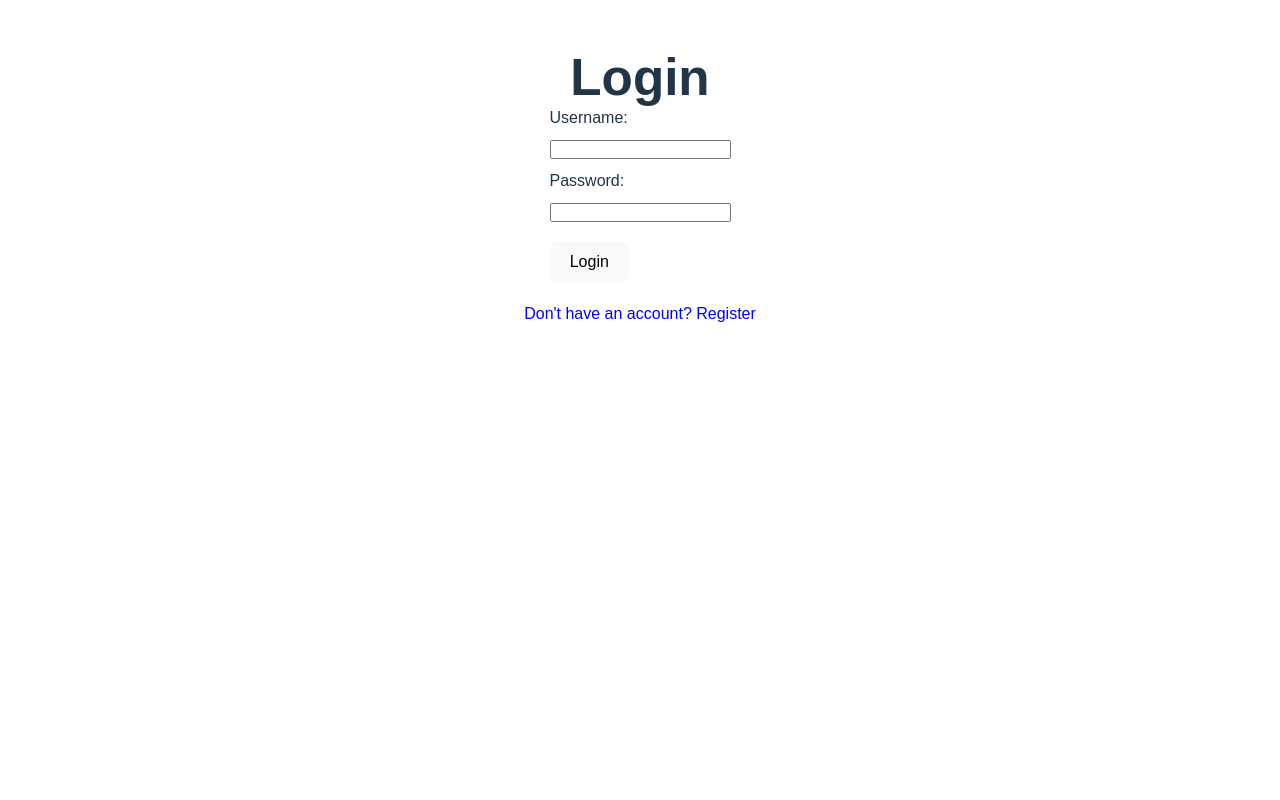
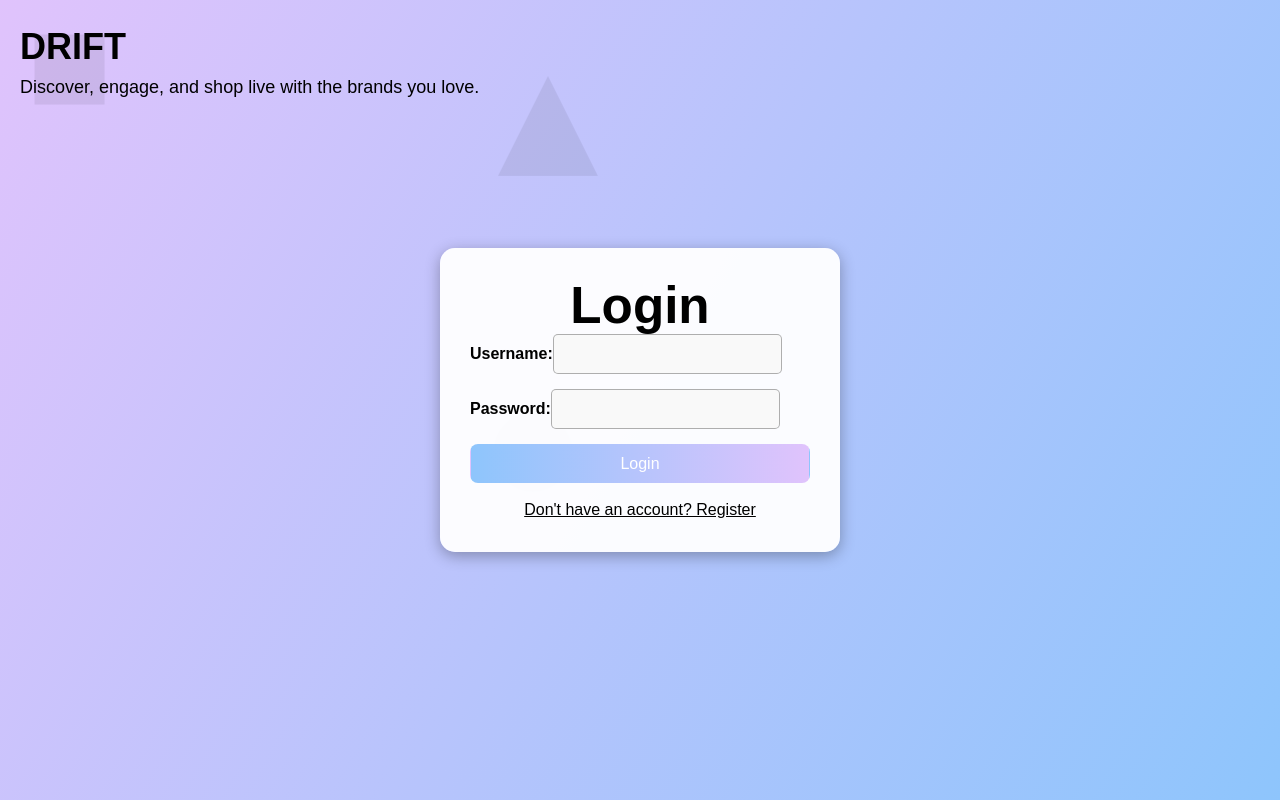
Before and after one commit to ojaskandy/drift-app, a React (Vite) app in the folder frontend/: page / in a window 1280 px wide. Built offline with nearby package versions, Linux system fonts and the light colour scheme; no server answers.

Commit message:
better design

```diff
--- a/frontend/src/pages/Login.css
+++ b/frontend/src/pages/Login.css
@@ -1,28 +1,124 @@
+/* Main Login Container */
 .login-container {
   display: flex;
   flex-direction: column;
+  align-items: center;
   justify-content: center;
-    align-items: center;
   height: 100vh;
-    background-color: #f9f9f9;
+  background: linear-gradient(120deg, #e0c3fc, #8ec5fc);
+  font-family: "Arial", sans-serif;
+  color: black; /* Changed to black */
+  overflow: hidden;
+  position: relative;
+}
+
+/* Floating Shapes */
+.shape-container {
+  position: absolute;
+  width: 100%;
+  height: 100%;
+  overflow: hidden;
+  z-index: 0;
+}
+
+.shape {
+  position: absolute;
+  opacity: 0.7;
+}
+
+.circle {
+  width: 80px;
+  height: 80px;
+  background: rgba(0, 0, 0, 0.1); /* Slightly visible black */
+  border-radius: 50%;
+  animation: floatCircle 10s ease-in-out infinite;
+}
+
+@keyframes floatCircle {
+  0% {
+    transform: translate(10vw, 10vh);
+  }
+  25% {
+    transform: translate(60vw, 20vh);
+  }
+  50% {
+    transform: translate(40vw, 50vh);
+  }
+  75% {
+    transform: translate(20vw, 70vh);
+  }
+  100% {
+    transform: translate(10vw, 10vh);
+  }
+}
+
+.triangle {
+  width: 0;
+  height: 0;
+  border-left: 50px solid transparent;
+  border-right: 50px solid transparent;
+  border-bottom: 100px solid rgba(0, 0, 0, 0.1);
+  animation: floatTriangle 8s linear infinite;
+}
+
+@keyframes floatTriangle {
+  0% {
+    transform: translate(80vw, -20%);
+  }
+  100% {
+    transform: translate(20vw, 120%);
+  }
+}
+
+.square {
+  width: 70px;
+  height: 70px;
+  background: rgba(0, 0, 0, 0.1);
+  animation: floatSquare 12s linear infinite;
+}
+
+@keyframes floatSquare {
+  0% {
+    transform: translate(-10%, -10%);
+  }
+  100% {
+    transform: translate(120%, 120%);
+  }
+}
+
+/* Logo and Description */
+.logo-container {
+  position: absolute;
+  top: 20px;
+  left: 20px;
+  text-align: left;
+  z-index: 1;
 }
 
 .logo {
-    font-size: 48px;
+  font-size: 36px;
   font-weight: bold;
-    margin-bottom: 20px;
-    color: #333;
+  color: black; /* Changed to black */
 }
 
+.description {
+  font-size: 18px;
+  color: black; /* Changed to black */
+}
+
+/* Form Container */
 .form-container {
   width: 100%;
   max-width: 400px;
-    padding: 20px;
-    background: white;
-    box-shadow: 0 4px 6px rgba(0, 0, 0, 0.1);
-    border-radius: 8px;
+  padding: 30px;
+  background: rgba(255, 255, 255, 0.95);
+  border-radius: 15px;
+  box-shadow: 0 4px 15px rgba(0, 0, 0, 0.3);
+  text-align: center;
+  z-index: 1;
 }
 
+/* Form Styling */
 form {
   display: flex;
   flex-direction: column;
@@ -31,38 +127,66 @@
 
 label {
   font-size: 16px;
-    margin-bottom: 5px;
+  font-weight: bold;
+  color: black; /* Changed to black */
+  text-align: left;
 }
 
 input {
   padding: 10px;
   font-size: 16px;
-    border: 1px solid #ddd;
+  border: 1px solid rgba(0, 0, 0, 0.3);
   border-radius: 5px;
+  background: #f9f9f9;
+  outline: none;
+  transition: border 0.3s ease, background-color 0.3s ease;
+  color: black; /* Changed text color to black */
 }
 
+input:focus {
+  border: 1px solid #8ec5fc;
+  background-color: #ffffff;
+  box-shadow: 0 0 5px rgba(0, 0, 0, 0.2);
+}
+
+/* Button Styling */
 button {
-    padding: 10px;
+  padding: 12px;
   font-size: 18px;
+  font-weight: bold;
   color: white;
-    background-color: #007bff;
+  background: linear-gradient(90deg, #8ec5fc, #e0c3fc);
   border: none;
   border-radius: 5px;
   cursor: pointer;
-    transition: background-color 0.3s ease;
+  transition: background 0.3s ease, transform 0.2s ease;
 }
 
 button:hover {
-    background-color: #0056b3;
+  background: linear-gradient(90deg, #e0c3fc, #8ec5fc);
+  transform: scale(1.05);
 }
 
+button:active {
+  transform: scale(0.95);
+}
+
+/* Error Message */
 .error {
   margin-top: 15px;
-    color: red;
+  color: #ff3c3c;
+  font-weight: bold;
 }
 
+/* Toggle Register/Login Link */
 .toggle {
   margin-top: 15px;
   cursor: pointer;
-    color: #007bff;
+  color: black; /* Changed to black */
+  text-decoration: underline;
+  transition: color 0.3s ease;
 }
+
+.toggle:hover {
+  color: #8ec5fc;
+}
--- a/frontend/src/pages/Login.jsx
+++ b/frontend/src/pages/Login.jsx
@@ -1,6 +1,7 @@
 import React, { useState } from "react";
 import axios from "axios";
 import { useNavigate } from "react-router-dom";
+import "./Login.css";
 
 export default function Login() {
   const [isRegister, setIsRegister] = useState(false);
@@ -36,13 +37,9 @@ export default function Login() {
         ? `${API_URL}/users/register`
         : `${API_URL}/users/login`;
 
-      console.log("Submitting to endpoint:", endpoint);
-
       const response = await axios.post(endpoint, formData, {
         withCredentials: true,
       });
-
-      console.log("Response received:", response.data);
 
       if (response.status === 200 || response.status === 201) {
         localStorage.setItem("user", JSON.stringify(response.data));
@@ -51,7 +48,6 @@ export default function Login() {
         throw new Error("Unexpected response status from the backend.");
       }
     } catch (error) {
-      console.error("Error during submission:", error.response || error);
       setErrorMessage(
         error.response?.data?.error || "Something went wrong. Please try again."
       );
@@ -61,12 +57,26 @@ export default function Login() {
   };
 
   return (
-    <div style={{ textAlign: "center", marginTop: "50px" }}>
+    <div className="login-container">
+      {/* Floating Shapes */}
+      <div className="shape-container">
+        <div className="shape circle"></div>
+        <div className="shape triangle"></div>
+        <div className="shape square"></div>
+      </div>
+
+      {/* Logo and Description */}
+      <div className="logo-container">
+        <div className="logo">DRIFT</div>
+        <p className="description">
+          Discover, engage, and shop live with the brands you love.
+        </p>
+      </div>
+
+      {/* Login/Register Form */}
+      <div className="form-container">
         <h1>{isRegister ? "Register" : "Login"}</h1>
-      <form
-        onSubmit={handleSubmit}
-        style={{ display: "inline-block", textAlign: "left" }}
-      >
+        <form onSubmit={handleSubmit}>
           {isRegister && (
             <>
               <label>
@@ -76,7 +86,6 @@ export default function Login() {
                   name="fullName"
                   value={formData.fullName}
                   onChange={handleInputChange}
-                style={{ display: "block", margin: "10px 0" }}
                 />
               </label>
               <label>
@@ -86,7 +95,6 @@ export default function Login() {
                   name="email"
                   value={formData.email}
                   onChange={handleInputChange}
-                style={{ display: "block", margin: "10px 0" }}
                 />
               </label>
               <label>
@@ -96,7 +104,6 @@ export default function Login() {
                   name="phoneNumber"
                   value={formData.phoneNumber}
                   onChange={handleInputChange}
-                style={{ display: "block", margin: "10px 0" }}
                 />
               </label>
             </>
@@ -108,7 +115,6 @@ export default function Login() {
               name="username"
               value={formData.username}
               onChange={handleInputChange}
-            style={{ display: "block", margin: "10px 0" }}
             />
           </label>
           <label>
@@ -118,24 +124,19 @@ export default function Login() {
               name="password"
               value={formData.password}
               onChange={handleInputChange}
-            style={{ display: "block", margin: "10px 0" }}
             />
           </label>
-        <button type="submit" style={{ marginTop: "10px" }} disabled={loading}>
+          <button type="submit" disabled={loading}>
             {loading ? "Loading..." : isRegister ? "Register" : "Login"}
           </button>
         </form>
-      {errorMessage && (
-        <p style={{ marginTop: "20px", color: "red" }}>{errorMessage}</p>
-      )}
-      <p
-        style={{ cursor: "pointer", marginTop: "20px", color: "blue" }}
-        onClick={() => setIsRegister(!isRegister)}
-      >
+        {errorMessage && <p className="error">{errorMessage}</p>}
+        <p className="toggle" onClick={() => setIsRegister(!isRegister)}>
           {isRegister
             ? "Already have an account? Login"
             : "Don't have an account? Register"}
         </p>
       </div>
+    </div>
   );
 }
```
Lines whose indentation alone changed are shown as unchanged.
